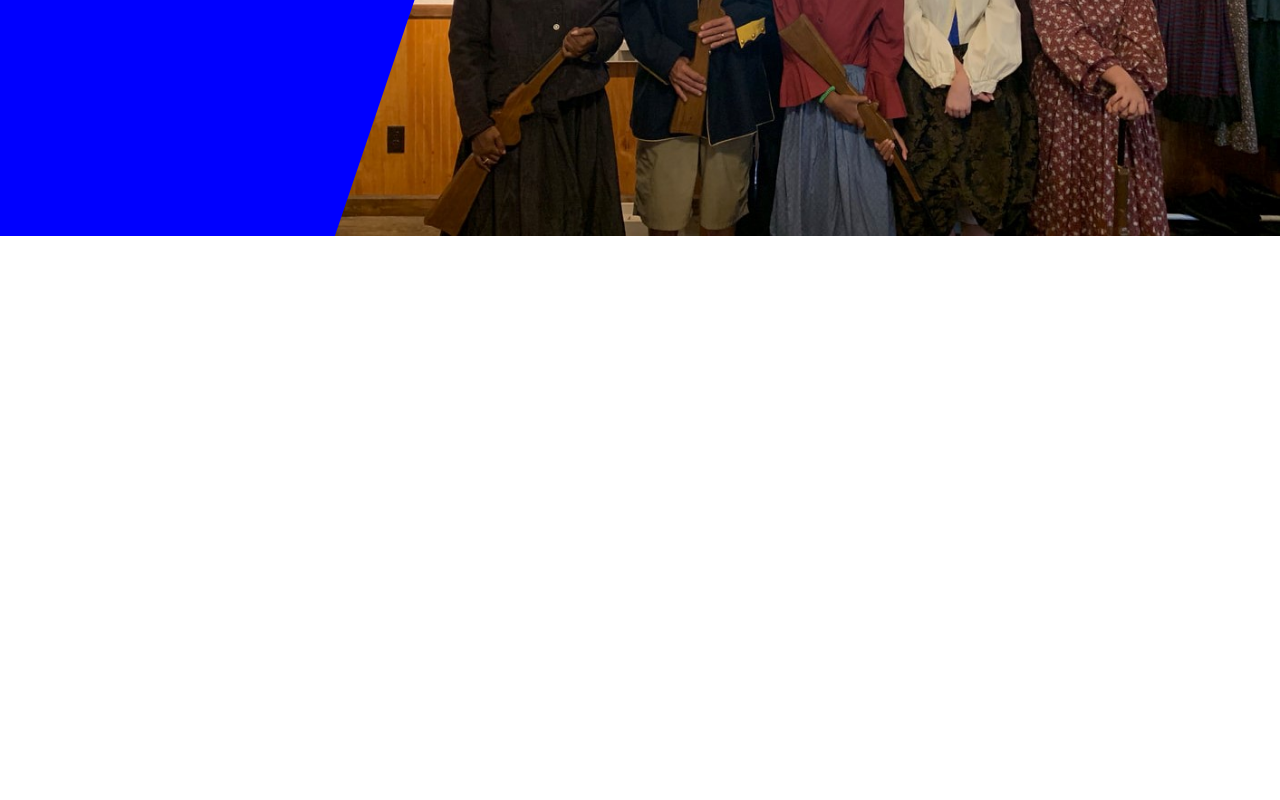
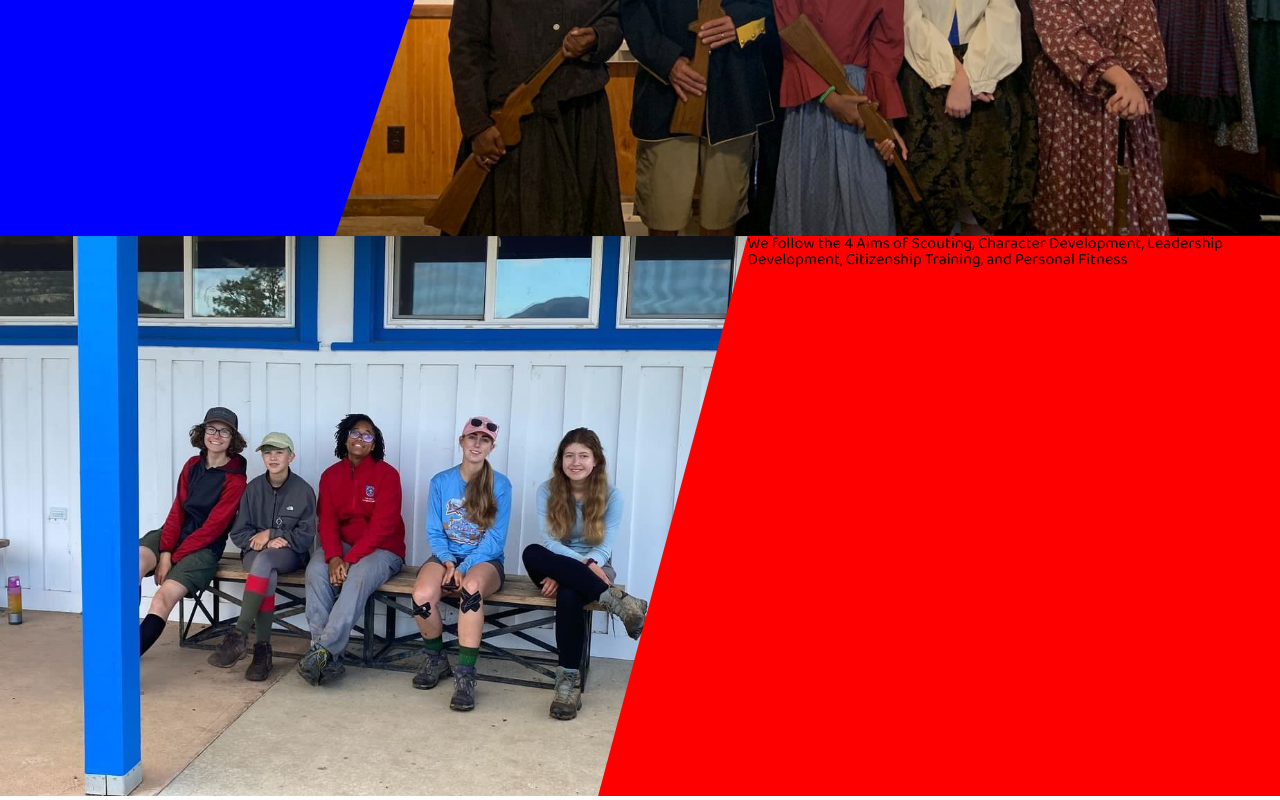
Before and after one commit to Ticktock101/Troop-2205, a website built with webpack: page index.html in a window 1280 px wide. Shown: the part 1028-1828 px from the top of the page. Built offline with nearby package versions, Linux system fonts and the light colour scheme; some packages are replaced by stand-ins of ours.

Commit message:
add new images

```diff
--- a/css/homepage.css
+++ b/css/homepage.css
@@ -94,3 +94,22 @@ a {
     clip-path: polygon(20% 0%, 100% 0%, 100% 100%, 0% 100%);
     object-fit: cover;
 }
+
+.third-point {
+    grid-area: area_3;
+    display: flex;
+    background-color: red;
+}
+
+.third-img {
+    flex: auto;
+    height: 100%;
+    width: auto;
+    position: relative;
+}
+
+.third-img img{
+    width: auto;
+    height: 100%;
+    clip-path: polygon(0% 0%, 100% 0%, 80% 100%, 0% 100%);
+}
--- a/index.html
+++ b/index.html
@@ -27,13 +27,19 @@
                 <div class="intro-img">
                     <img src="./images/intro_image.jpg" alt="Having fun">
                 </div>
-                <p>An all girl troop in the Park Glen division</p>
+                <p><b>We are Troop 2205</b></p>
             </div>
             <div class="second-point">
-                <p>We follow the 4 Aims of Scouting, Character Development, Leadership Development, Citizenship Training, and Personal Fitness</p>
+                <p>An All Girl Troop in Northeast corner of Fort Worth, Texas. In the Park Glen Subdivision. In the Mustang District of the Longhorn Council.</p>
                 <div class="second-img">
                     <img src="./images/image_2.jpg" alt="">
                 </div>
+            </div>
+            <div class="third-point">
+                <div class="third-img">
+                    <img src="./images/image_4.JPG" alt="">
+                </div>
+                <p>We follow the 4 Aims of Scouting, Character Development, Leadership Development, Citizenship Training, and Personal Fitness</p>
             </div>
         </div>
     </main>
```
Also changed, not shown: images/image_4.JPG (added), images/image_5.JPG (added).
